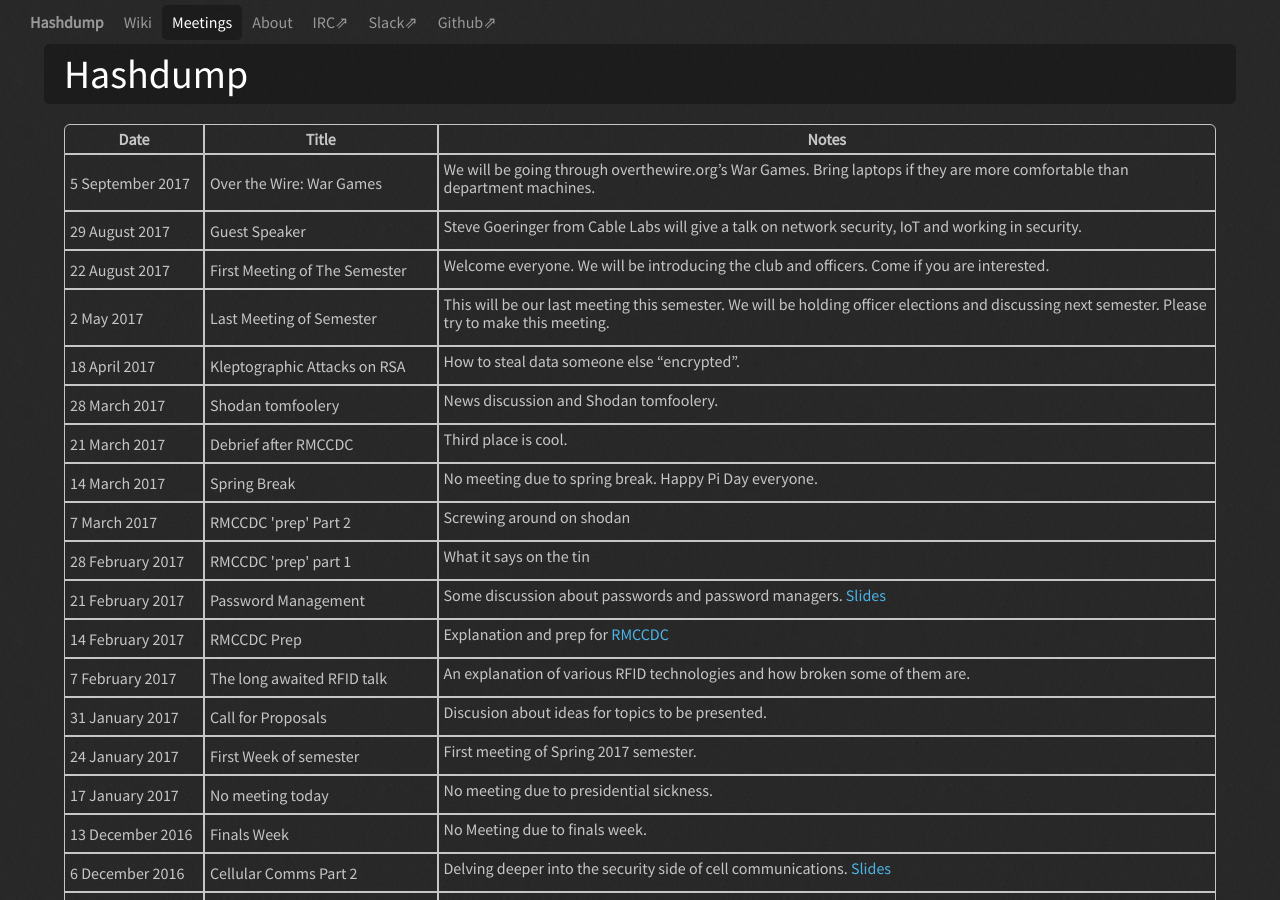
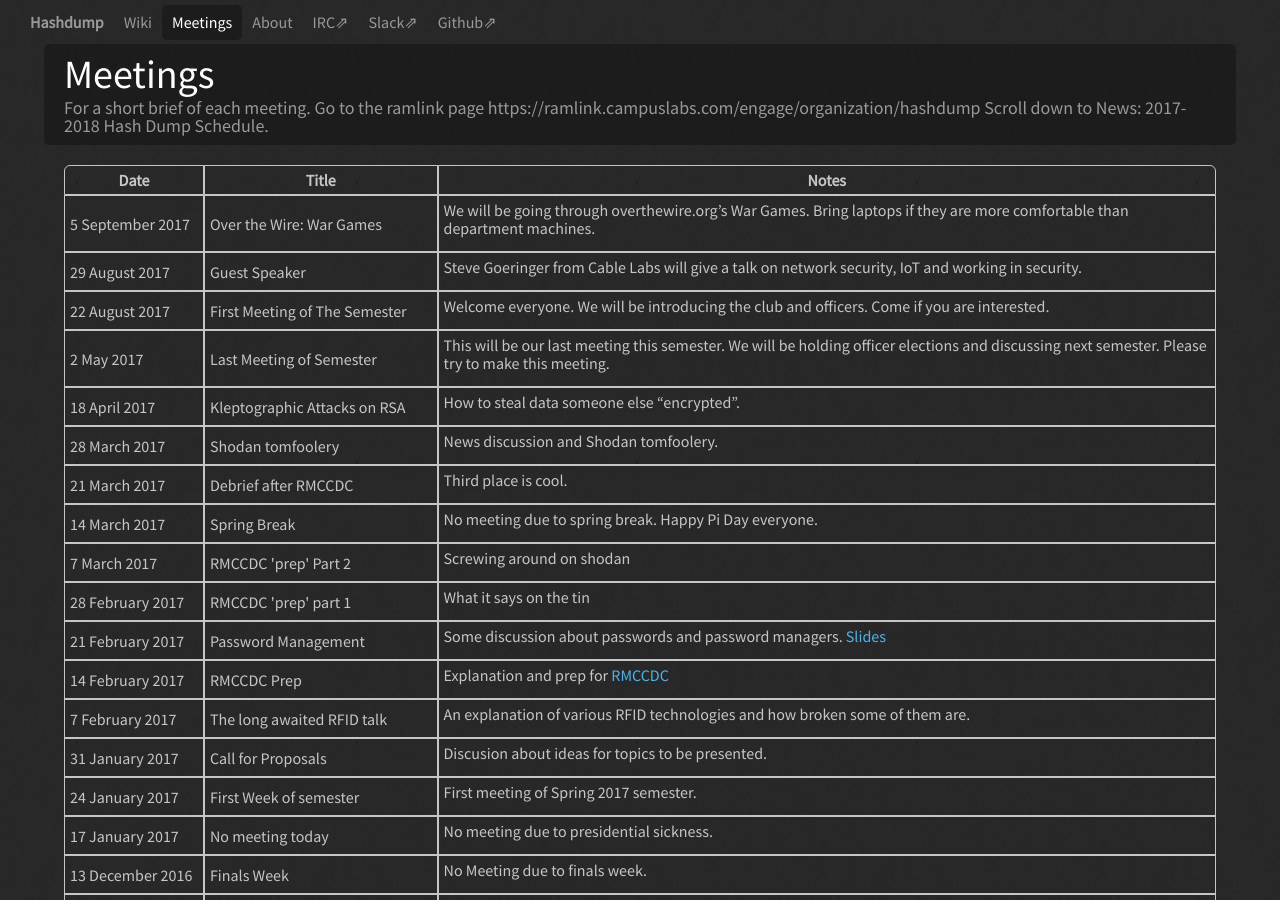
Before and after one commit to Hashdump/old-hashdump-site, a Jekyll site: the page built from _index/meetings.md, in a window 1280 px wide and 900 px high. Built offline with Jekyll 4.4.1, drawn with Linux system fonts in a browser that asks for light colours.

Commit message:
Update meetings.md

```diff
--- a/_index/meetings.md
+++ b/_index/meetings.md
@@ -1,7 +1,7 @@
 ---
 layout: page
 title: Meetings
-tagline: For a short brief of each meeting. Go to the ramlink page https://ramlink.campuslabs.com/engage/organization/hashdump Scroll down to News: 2017-2018 Hash Dump Schedule.
+tagline: "For a short brief of each meeting. Go to the ramlink page https://ramlink.campuslabs.com/engage/organization/hashdump Scroll down to News: 2017-2018 Hash Dump Schedule."
 ---
 
 {% include meetings.html max=-1 %}
```
